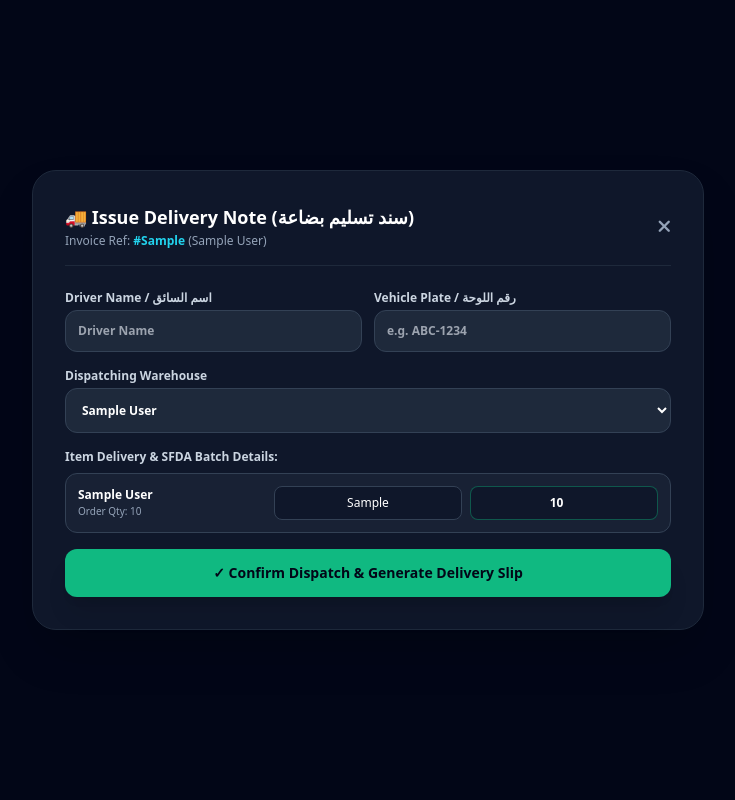
After one commit to marinasan1212ar-art/samco-cloud, a Django app: page /invoice/1/delivery/ in a window 1280 px wide. The commit adds this page. Shown: the whole page, without its empty margins (272-1007 px from the left). Run offline with Django 5.2, Linux system fonts and the light colour scheme; tables that the repository leaves empty hold one stand-in row (values such as "Sample post"); some libraries are stand-ins or nearby versions.

Commit message:
Added Delivery Notes and SFDA Batch tracking

```diff
--- a/accounting/models.py
+++ b/accounting/models.py
@@ -239,6 +239,17 @@ class Product(models.Model):
     def __str__(self):
         return f"[{self.cat_no}] {self.name} (Stock: {self.current_stock})"
 
+# 💊 SFDA Medical/Food Batch & Expiry Tracking Model
+class ProductBatch(models.Model):
+    product = models.ForeignKey(Product, on_delete=models.CASCADE, related_name="batches")
+    batch_no = models.CharField(max_length=100, help_text="Batch / Lot Number")
+    manufacturing_date = models.DateField(default=datetime.now)
+    expiry_date = models.DateField(help_text="SFDA Expiry Date")
+    stock_qty = models.IntegerField(default=0)
+
+    def __str__(self):
+        return f"{self.product.name} [Batch: {self.batch_no} | Exp: {self.expiry_date}]"
+
 class WarehouseStock(models.Model):
     warehouse = models.ForeignKey(Warehouse, on_delete=models.CASCADE, related_name='stocks')
     product = models.ForeignKey(Product, on_delete=models.CASCADE, related_name='division_stocks')
@@ -365,6 +376,8 @@ class Invoice(models.Model):
 class InvoiceItem(models.Model):
     invoice = models.ForeignKey(Invoice, on_delete=models.CASCADE, related_name='items')
     product = models.ForeignKey(Product, on_delete=models.PROTECT)
+    batch_no = models.CharField(max_length=100, blank=True, null=True, help_text="Batch Number")
+    expiry_date = models.DateField(blank=True, null=True, help_text="Expiry Date")
     qty = models.IntegerField(default=1)
     unit_price = models.DecimalField(max_digits=12, decimal_places=2)
     total = models.DecimalField(max_digits=12, decimal_places=2, editable=False)
@@ -379,6 +392,28 @@ class InvoiceItem(models.Model):
         self.product.current_stock = models.F('current_stock') + self.qty
         self.product.save()
         super().delete(*args, **kwargs)
+
+# 🚚 ডেলিভারি নোট ও চালান (Delivery Note / سند تسليم بضاعة)
+class DeliveryNote(models.Model):
+    company = models.ForeignKey(Company, on_delete=models.CASCADE, null=True, blank=True, related_name="delivery_notes")
+    delivery_no = models.CharField(max_length=100, default="DN-001")
+    invoice = models.ForeignKey(Invoice, on_delete=models.CASCADE, related_name="deliveries")
+    warehouse = models.ForeignKey(Warehouse, on_delete=models.PROTECT)
+    date = models.DateField(default=datetime.now)
+    driver_name = models.CharField(max_length=150, blank=True, null=True, help_text="اسم السائق")
+    vehicle_no = models.CharField(max_length=50, blank=True, null=True, help_text="رقم اللوحة")
+    status = models.CharField(max_length=30, default="DELIVERED")
+    notes = models.TextField(blank=True, null=True)
+
+    def __str__(self):
+        return f"Delivery Note #{self.delivery_no} (Inv #{self.invoice.invoice_no})"
+
+class DeliveryNoteItem(models.Model):
+    delivery_note = models.ForeignKey(DeliveryNote, on_delete=models.CASCADE, related_name="items")
+    product = models.ForeignKey(Product, on_delete=models.PROTECT)
+    batch_no = models.CharField(max_length=100, blank=True, null=True)
+    expiry_date = models.DateField(blank=True, null=True)
+    qty_delivered = models.IntegerField(default=1)
 
 class CreditNote(models.Model):
     company = models.ForeignKey(Company, on_delete=models.CASCADE, null=True, blank=True, related_name="credit_notes")
@@ -497,6 +532,8 @@ class PurchaseBill(models.Model):
 class PurchaseBillItem(models.Model):
     bill = models.ForeignKey(PurchaseBill, on_delete=models.CASCADE, related_name='items')
     product = models.ForeignKey(Product, on_delete=models.PROTECT)
+    batch_no = models.CharField(max_length=100, blank=True, null=True)
+    expiry_date = models.DateField(blank=True, null=True)
     qty = models.IntegerField(default=1)
     unit_cost = models.DecimalField(max_digits=12, decimal_places=2)
     total = models.DecimalField(max_digits=12, decimal_places=2, editable=False)
--- /dev/null
+++ b/accounting/templates/accounting/delivery_note_create.html
@@ -0,0 +1,69 @@
+<!DOCTYPE html>
+<html lang="en">
+<head>
+    <meta charset="UTF-8">
+    <title>Issue Delivery Note for Invoice #{{ invoice.invoice_no }}</title>
+    <script src="https://cdn.tailwindcss.com"></script>
+    <link rel="stylesheet" href="https://cdnjs.cloudflare.com/ajax/libs/font-awesome/6.4.0/css/all.min.css">
+</head>
+<body class="bg-slate-950 text-slate-100 min-h-screen p-4 md:p-8 flex justify-center items-center">
+
+    <div class="w-full max-w-2xl bg-slate-900 border border-slate-800 rounded-3xl p-8 shadow-2xl space-y-6">
+        <div class="flex justify-between items-center border-b border-slate-800 pb-4">
+            <div>
+                <h1 class="text-lg font-black text-white">🚚 Issue Delivery Note (سند تسليم بضاعة)</h1>
+                <p class="text-xs text-slate-400 mt-0.5">Invoice Ref: <span class="font-bold text-cyan-400">#{{ invoice.invoice_no }}</span> ({{ invoice.customer.name }})</p>
+            </div>
+            <a href="/invoice/{{ invoice.id }}/" class="text-xs text-slate-400 hover:text-white"><i class="fa-solid fa-xmark text-lg"></i></a>
+        </div>
+
+        <form method="POST" class="space-y-4 text-xs">
+            {% csrf_token %}
+            <div class="grid grid-cols-2 gap-3">
+                <div>
+                    <label class="block font-bold text-slate-300 mb-1">Driver Name / اسم السائق</label>
+                    <input type="text" name="driver_name" placeholder="Driver Name" class="w-full bg-slate-800 border border-slate-700 rounded-xl p-3 text-white font-bold">
+                </div>
+                <div>
+                    <label class="block font-bold text-slate-300 mb-1">Vehicle Plate / رقم اللوحة</label>
+                    <input type="text" name="vehicle_no" placeholder="e.g. ABC-1234" class="w-full bg-slate-800 border border-slate-700 rounded-xl p-3 text-white font-bold">
+                </div>
+            </div>
+
+            <div>
+                <label class="block font-bold text-slate-300 mb-1">Dispatching Warehouse</label>
+                <select name="warehouse_id" class="w-full bg-slate-800 border border-slate-700 rounded-xl p-3 text-white font-bold">
+                    {% for wh in warehouses %}
+                    <option value="{{ wh.id }}">{{ wh.name_en }}</option>
+                    {% endfor %}
+                </select>
+            </div>
+
+            <div>
+                <label class="block font-bold text-slate-300 mb-2">Item Delivery & SFDA Batch Details:</label>
+                <div class="space-y-2">
+                    {% for item in invoice.items.all %}
+                    <div class="grid grid-cols-3 gap-2 bg-slate-800/60 p-3 rounded-xl border border-slate-700 items-center">
+                        <div>
+                            <p class="font-bold text-white">{{ item.product.name }}</p>
+                            <p class="text-[10px] text-slate-400">Order Qty: {{ item.qty }}</p>
+                        </div>
+                        <div>
+                            <input type="text" name="batch_{{ item.id }}" value="{{ item.batch_no|default:'BATCH-01' }}" placeholder="Batch No" class="w-full bg-slate-900 border border-slate-700 rounded-lg p-2 text-center text-white">
+                        </div>
+                        <div>
+                            <input type="number" name="qty_{{ item.id }}" value="{{ item.qty }}" class="w-full bg-slate-900 border border-emerald-500/40 rounded-lg p-2 text-center text-white font-bold">
+                        </div>
+                    </div>
+                    {% endfor %}
+                </div>
+            </div>
+
+            <button type="submit" class="w-full bg-emerald-500 hover:bg-emerald-400 text-slate-950 font-black py-3.5 rounded-xl text-sm shadow-xl transition">
+                ✓ Confirm Dispatch & Generate Delivery Slip
+            </button>
+        </form>
+    </div>
+
+</body>
+</html>
--- a/accounting/views.py
+++ b/accounting/views.py
@@ -16,7 +16,7 @@ from .models import (
     UserProfile, BillOfMaterials, WorkOrder, Employee, MonthlyPayroll,
     PayrollItem, CostCenter, FixedAsset, StockAdjustment, CompanySettings,
     SubscriptionPlan, CompanySubscription, PaymentTransaction,
-    CreditNote, CreditNoteItem
+    CreditNote, CreditNoteItem, DeliveryNote, DeliveryNoteItem, ProductBatch
 )
 from .serializers import (
     AccountSerializer, CustomerSerializer, SupplierSerializer, ProductSerializer,
@@ -97,6 +97,46 @@ def invoice_detail_view(request, pk):
         'bank_accounts': bank_accounts
     })
 
+# 🚚 ডেলিভারি নোট ভিউ
+def delivery_note_detail_view(request, pk):
+    delivery_note = get_object_or_404(DeliveryNote, pk=pk)
+    comp = delivery_note.company or get_user_company(request)
+    qr_payload = f"DELIVERY SLIP\nNo: {delivery_note.delivery_no}\nCustomer: {delivery_note.invoice.customer.name}\nDate: {delivery_note.date}\nDriver: {delivery_note.driver_name}"
+    qr_img = generate_qr_image_base64(qr_payload)
+    return render(request, 'accounting/delivery_note_detail.html', {
+        'dn': delivery_note, 'company': comp, 'qr_image': qr_img
+    })
+
+def create_delivery_note_view(request, invoice_id):
+    invoice = get_object_or_404(Invoice, pk=invoice_id)
+    comp = invoice.company or get_user_company(request)
+    warehouses = Warehouse.objects.filter(company=comp)
+
+    if request.method == 'POST':
+        driver = request.POST.get('driver_name', '')
+        vehicle = request.POST.get('vehicle_no', '')
+        wh_id = request.POST.get('warehouse_id')
+        warehouse = get_object_or_404(Warehouse, id=wh_id) if wh_id else invoice.warehouse or warehouses.first()
+        dn_no = f"DN-{invoice.invoice_no}"
+
+        dn = DeliveryNote.objects.create(
+            company=comp, delivery_no=dn_no, invoice=invoice,
+            warehouse=warehouse, driver_name=driver, vehicle_no=vehicle,
+            status="DELIVERED"
+        )
+        for item in invoice.items.all():
+            qty_del = int(request.POST.get(f'qty_{item.id}', item.qty))
+            b_no = request.POST.get(f'batch_{item.id}', item.batch_no or 'BATCH-01')
+            exp = request.POST.get(f'exp_{item.id}', item.expiry_date or '2028-12-31')
+            DeliveryNoteItem.objects.create(
+                delivery_note=dn, product=item.product, batch_no=b_no, expiry_date=exp, qty_delivered=qty_del
+            )
+        return redirect('delivery-note-detail', pk=dn.pk)
+
+    return render(request, 'accounting/delivery_note_create.html', {
+        'invoice': invoice, 'company': comp, 'warehouses': warehouses
+    })
+
 def credit_note_detail_view(request, pk):
     credit_note = get_object_or_404(CreditNote, pk=pk)
     comp = credit_note.company or get_user_company(request)
@@ -115,18 +155,15 @@ def create_credit_note_view(request, invoice_id):
     if request.method == 'POST':
         reason = request.POST.get('reason', 'Customer Return (مرتجع بضاعة)')
         cn_no = f"CN-{invoice.invoice_no}"
-
         cn = CreditNote.objects.create(
             company=comp, credit_note_no=cn_no, invoice=invoice, reason=reason
         )
-
         for item in invoice.items.all():
             qty_return = int(request.POST.get(f'return_qty_{item.id}', 0))
             if qty_return > 0:
                 CreditNoteItem.objects.create(
                     credit_note=cn, product=item.product, qty=qty_return, unit_price=item.unit_price
                 )
-
         cn.update_totals_and_post_accounting()
         return redirect('credit-note-detail', pk=cn.pk)
 
--- a/samco_cloud/urls.py
+++ b/samco_cloud/urls.py
@@ -5,7 +5,7 @@ from accounting.views import (
     reports_view, transfer_slip_print_view, set_language_view,
     custom_reports_view, manufacturing_view, scanner_view,
     company_signup_view, pricing_checkout_view, statement_of_account_view, wps_sif_export_view,
-    credit_note_detail_view, create_credit_note_view
+    credit_note_detail_view, create_credit_note_view, delivery_note_detail_view, create_delivery_note_view
 )
 from accounting.pos_views import pos_dashboard, pos_checkout, pos_receipt_print
 
@@ -26,6 +26,8 @@ urlpatterns = [
     path('invoice/<int:pk>/', invoice_detail_view, name='invoice-detail'),
     path('credit-note/<int:pk>/', credit_note_detail_view, name='credit-note-detail'),
     path('invoice/<int:invoice_id>/return/', create_credit_note_view, name='create-credit-note'),
+    path('delivery/<int:pk>/', delivery_note_detail_view, name='delivery-note-detail'),
+    path('invoice/<int:invoice_id>/delivery/', create_delivery_note_view, name='create-delivery-note'),
     path('voucher/<str:v_type>/<int:pk>/', voucher_print_view, name='voucher-print'),
     path('transfer/<int:pk>/', transfer_slip_print_view, name='transfer-slip-print'),
     path('admin/', admin.site.urls),
```
Also changed, not shown: accounting/templates/accounting/delivery_note_detail.html (added, +101 -0 lines), accounting/templates/accounting/invoice_detail.html (+20 -13 lines), accounting/migrations/0013_invoiceitem_batch_no_invoiceitem_expiry_date_and_more.py (added), db.sqlite3.
